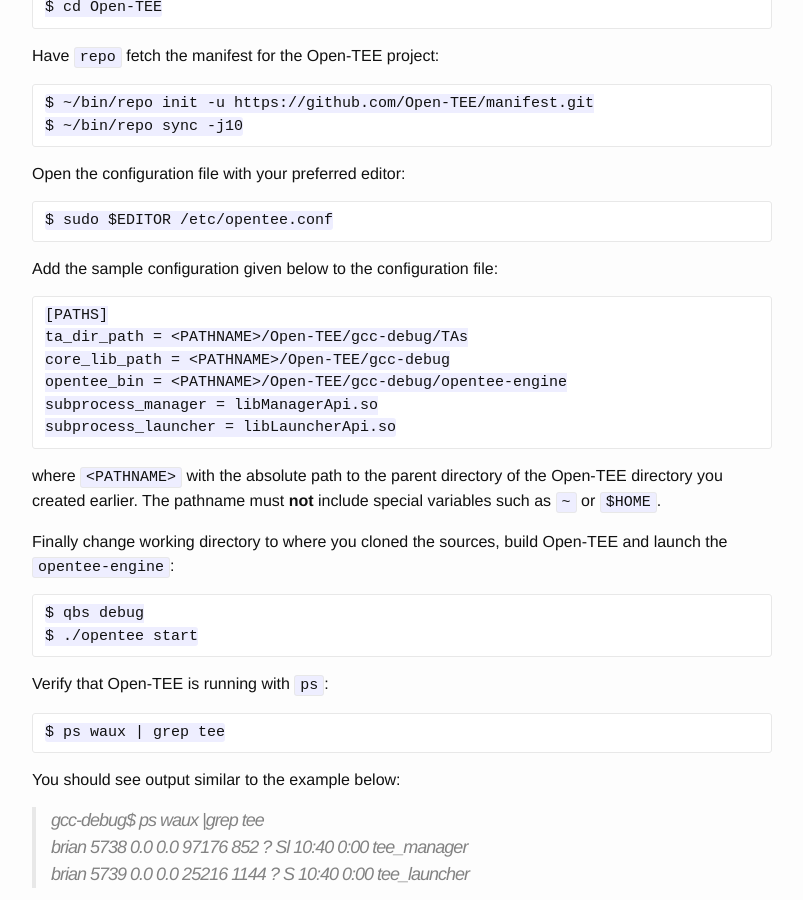
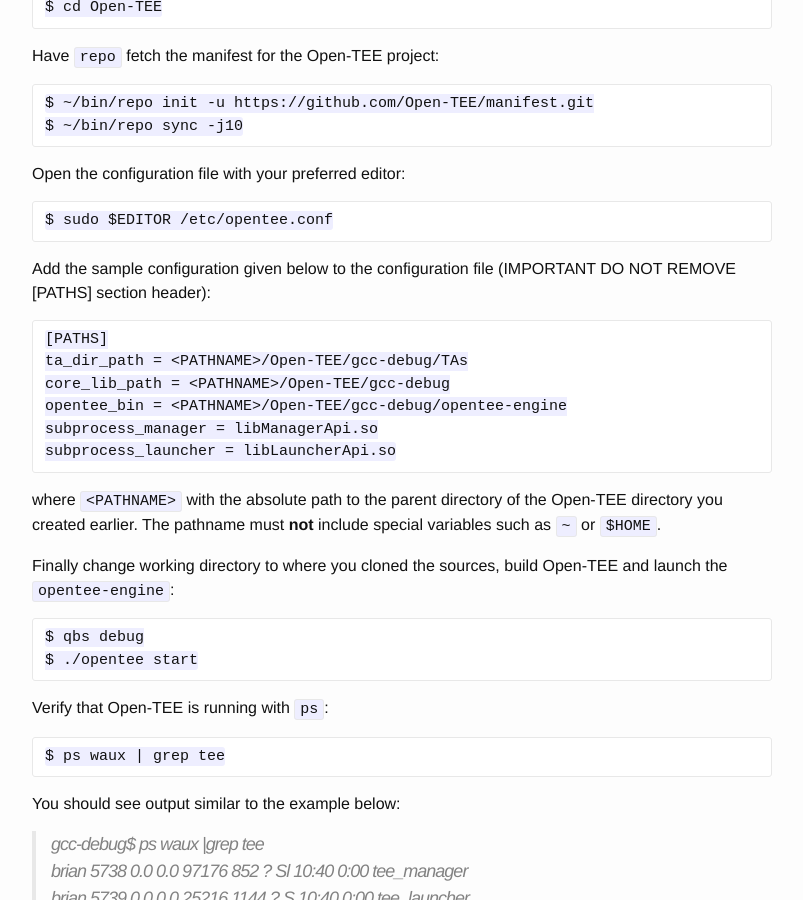
Before and after one commit to Open-TEE/Open-Tee.github.io, a Jekyll site: the page built from documentation.md, in a window 1280 px wide and 900 px high, scrolled down 1796 px. Shown: the whole window, without its empty margins (238-1041 px from the left). Built offline with Jekyll 4.4.1, drawn with Linux system fonts in a browser that asks for light colours.

Commit message:
Add comment for section header
Signed-off-by: Brian McGillion <brian.mcgillion@intel.com>

```diff
--- a/documentation.md
+++ b/documentation.md
@@ -83,7 +83,7 @@ Open the configuration file with your preferred editor:
 
     $ sudo $EDITOR /etc/opentee.conf
 
-Add the sample configuration given below to the configuration file:
+Add the sample configuration given below to the configuration file (IMPORTANT DO NOT REMOVE [PATHS] section header):
 
     [PATHS]
     ta_dir_path = <PATHNAME>/Open-TEE/gcc-debug/TAs
```
